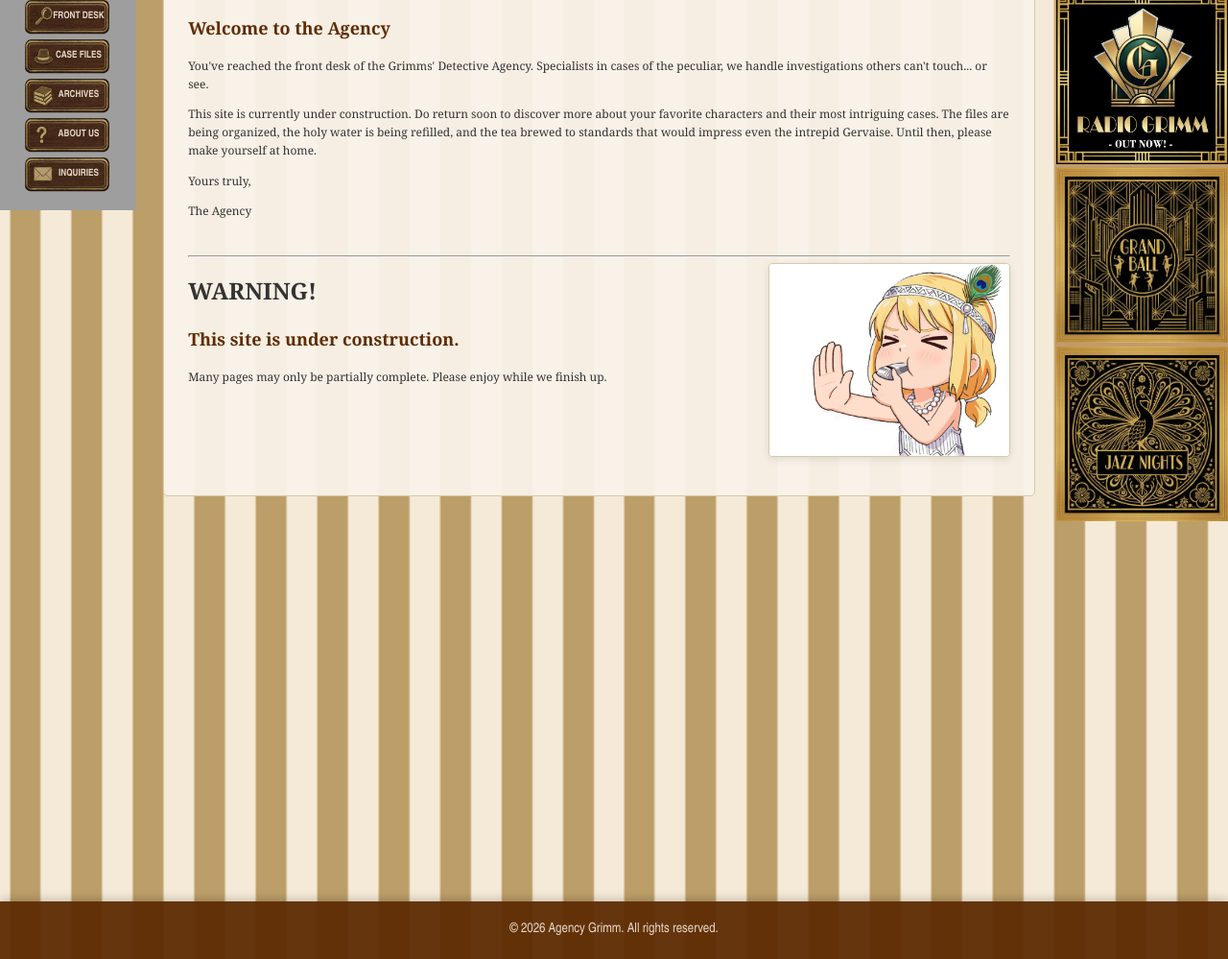
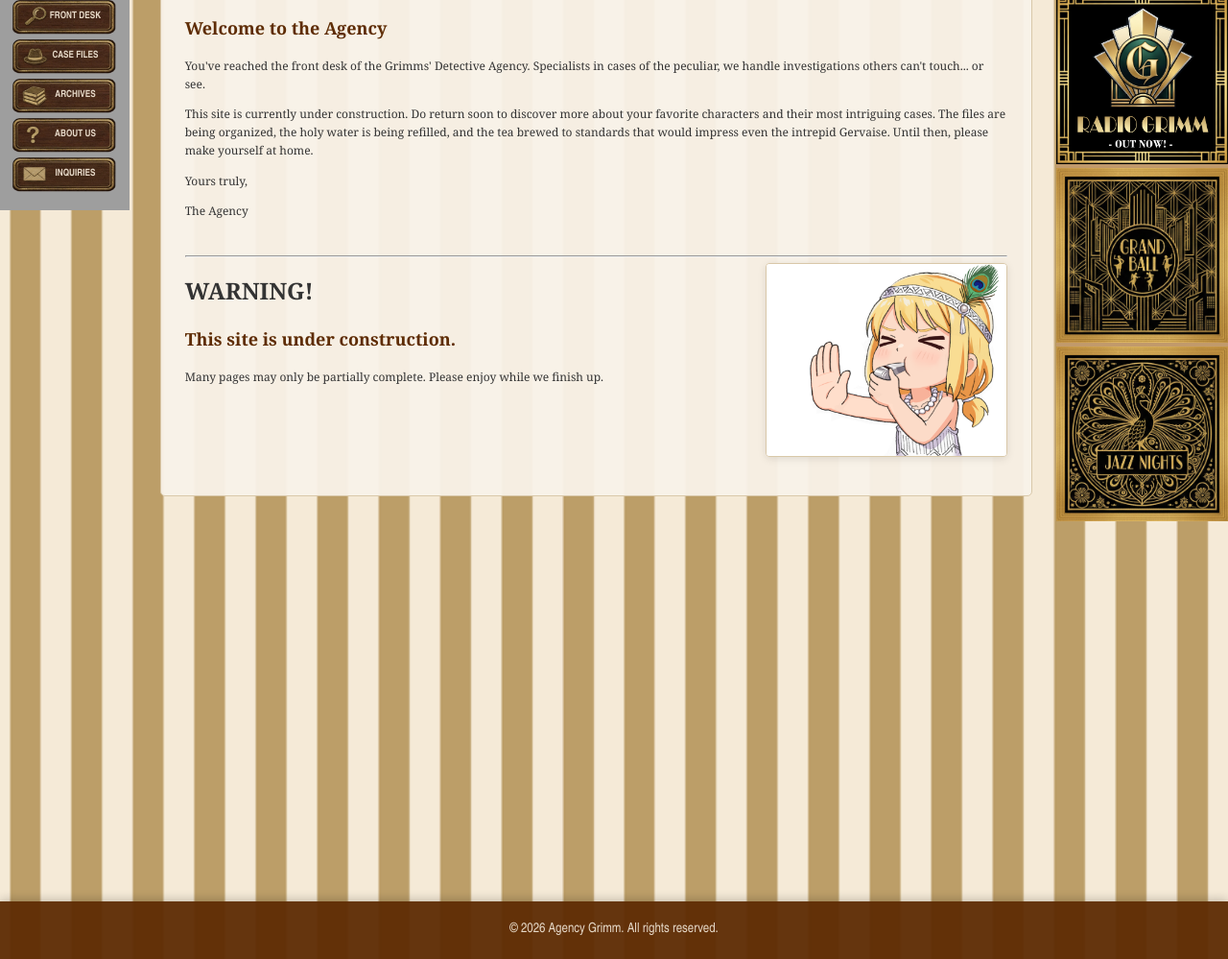
Before and after one commit to johnhopes-collab/grimmsdetectiveagency, a Jekyll site: the page built from index.html, in a window 1280 px wide. Shown: the part 692-1691 px from the top of the page at 96% size. Built offline with Jekyll 4.4.1, drawn with Linux system fonts in a browser that asks for light colours; grey boxes are pictures that could not be loaded.

Commit message:
Update style.scss

```diff
--- a/assets/css/style.scss
+++ b/assets/css/style.scss
@@ -84,7 +84,7 @@ body {
 
 /* Left sidebar - LEFT SIDE BAR MENU */
 .sidebar {
-    width: 142px; /* Fixed width */
+    width: 135px; /* Fixed width */
     height: 227px;
     background-color: var(--sidebar-brown);
     background-image: url('{{ site.baseurl }}/assets/images/sidebarL/Lbar1.png');
@@ -105,7 +105,7 @@ body {
 
 .sidebar-button {
     display: block;
-    width: 90px; /* Your test width */
+    width: 110px; /* Your test width */
     height: 20px;
     padding: 8px 0;
     margin-bottom: 5px;
```
